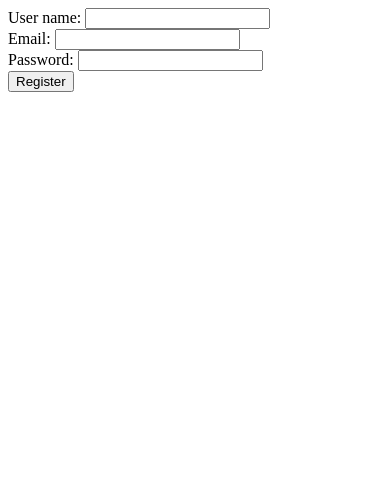
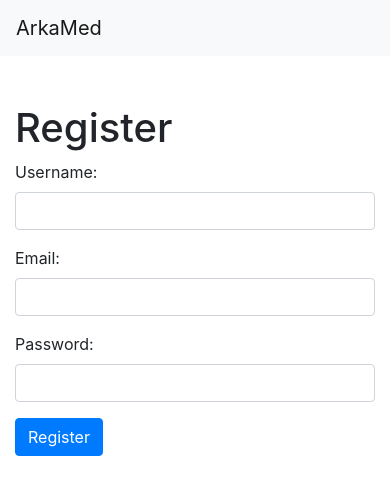
Before and after one commit to leonx15/CalendarApp, a Flask app: page /register in a window 390 px wide. Shown: the top 495 px of the page. Run offline with Flask 3, Linux system fonts and the light colour scheme; some libraries are stand-ins or nearby versions.

Commit message:
Template slicing.

```diff
--- /dev/null
+++ b/app/templates/base.html
@@ -0,0 +1,22 @@
+<!DOCTYPE html>
+<html>
+<head>
+    <!-- Bootstrap CSS -->
+    <link rel="stylesheet" href="https://stackpath.bootstrapcdn.com/bootstrap/4.3.1/css/bootstrap.min.css">
+
+    <title>{% block title %}{% endblock %} - My Flask App</title>
+</head>
+<body>
+    {% block navbar %}{% endblock %}
+
+    <div class="container">
+        {% block content %}
+        {% endblock %}
+    </div>
+
+    <!-- Bootstrap JS, Popper.js, and jQuery -->
+    <script src="https://code.jquery.com/jquery-3.3.1.slim.min.js"></script>
+    <script src="https://cdnjs.cloudflare.com/ajax/libs/popper.js/1.14.7/umd/popper.min.js"></script>
+    <script src="https://stackpath.bootstrapcdn.com/bootstrap/4.3.1/js/bootstrap.min.js"></script>
+</body>
+</html>
--- /dev/null
+++ b/app/templates/navbar.html
@@ -0,0 +1,21 @@
+{% extends 'base.html' %}
+
+{% block navbar %}
+    <nav class="navbar navbar-expand-lg navbar-light bg-light">
+        <a class="navbar-brand" href="{{ url_for('main.home') }}">ArkaMed</a>
+        <div class="collapse navbar-collapse">
+            <ul class="navbar-nav mr-auto">
+                <li class="nav-item">
+                    <a class="nav-link" href="{{ url_for('main.home') }}">Home</a>
+                </li>
+                <li class="nav-item">
+                    <a class="nav-link" href="{{ url_for('auth.login') }}">Login</a>
+                </li>
+                <li class="nav-item">
+                    <a class="nav-link" href="{{ url_for('auth.register') }}">Register</a>
+                </li>
+                <!-- Add more navbar links as needed -->
+            </ul>
+        </div>
+    </nav>
+{% endblock %}
--- a/app/templates/register.html
+++ b/app/templates/register.html
@@ -1,14 +1,26 @@
-<!DOCTYPE html>
-<html>
-<head>
-    <title>Register</title>
-</head>
-<body>
-    <form action="" method="post">
-        User name: <input type="text" name="user_name"><br>
-        Email: <input type="text" name="email"><br>
-        Password: <input type="password" name="password"><br>
-        <input type="submit" value="Register">
-    </form>
-</body>
-</html>
+{% extends 'navbar.html' %}
+
+{% block title %}Register{% endblock %}
+
+{% block content %}
+    <div class="row justify-content-center">
+        <div class="col-md-6">
+            <h1 class="mt-5">Register</h1>
+            <form method="post">
+                <div class="form-group">
+                    <label for="user_name">Username:</label>
+                    <input type="text" class="form-control" id="user_name" name="user_name" required>
+                </div>
+                <div class="form-group">
+                    <label for="email">Email:</label>
+                    <input type="email" class="form-control" id="email" name="email" required>
+                </div>
+                <div class="form-group">
+                    <label for="password">Password:</label>
+                    <input type="password" class="form-control" id="password" name="password" required>
+                </div>
+                <button type="submit" class="btn btn-primary">Register</button>
+            </form>
+        </div>
+    </div>
+{% endblock %}
```
Also changed, not shown: app/templates/baseafterlogin.html (added, +18 -0 lines), app/templates/login.html (+22 -13 lines), app/templates/secure_area.html (+6 -9 lines).
